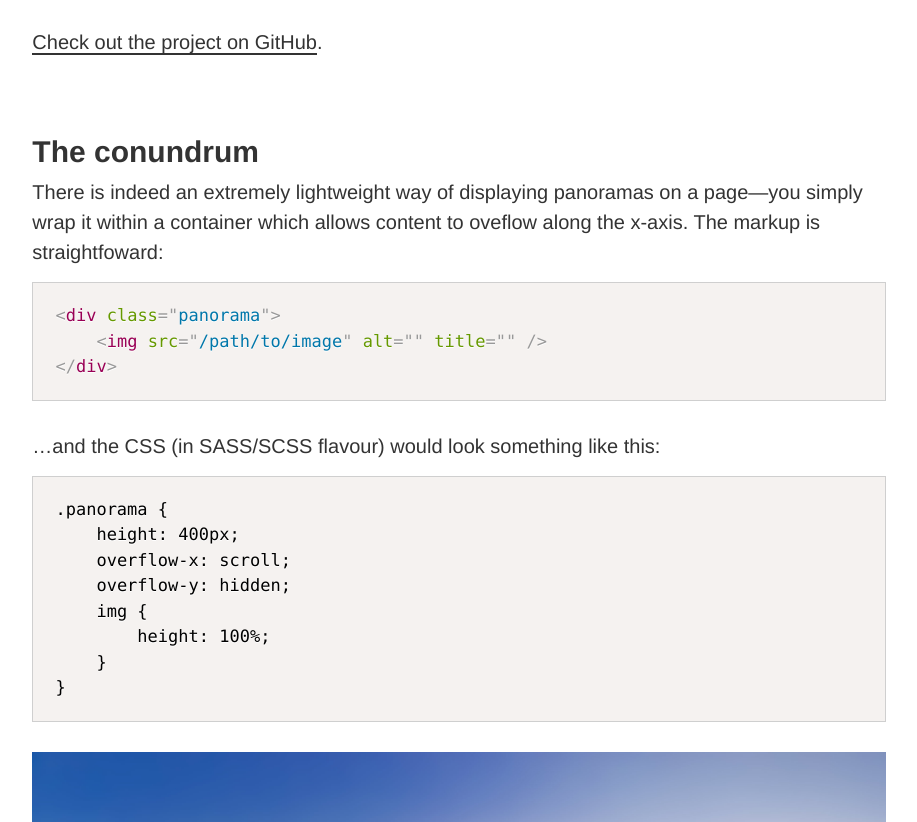
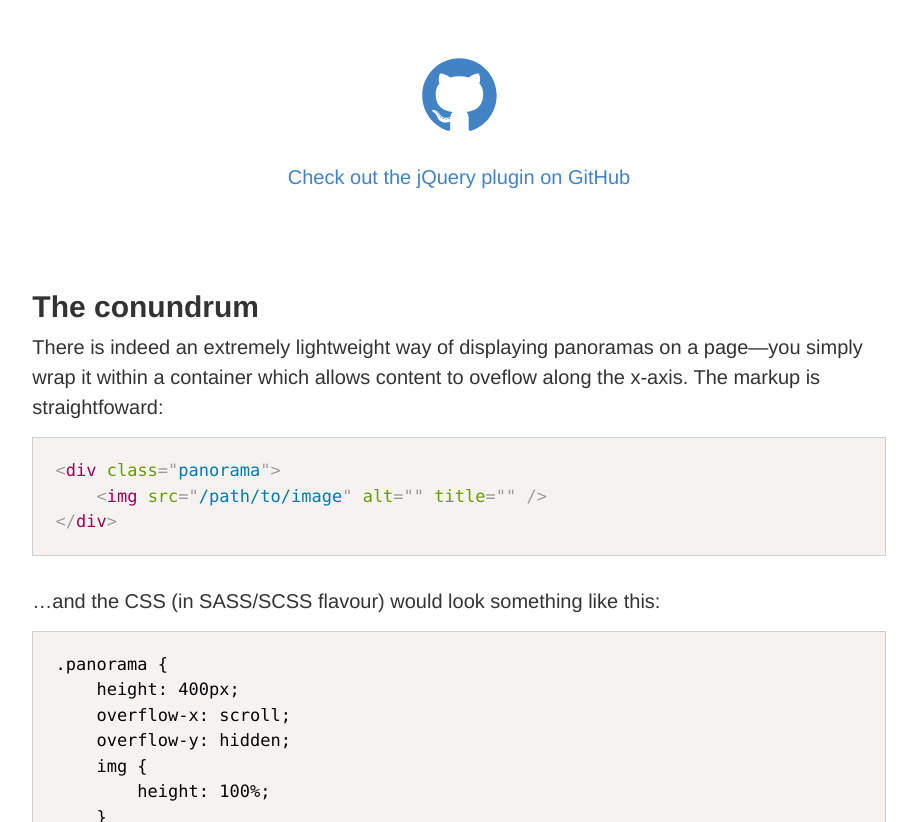
Before and after one commit to terrymun/paver, a website: page demo/index.html in a window 1280 px wide. Shown: the part 1034-1856 px from the top of the page, without its empty margins (181-1098 px from the left). Drawn offline with nearby package versions, Linux system fonts and the light colour scheme.

Commit message:
Updated demo styles and index

```diff
--- a/demo/css/style.scss
+++ b/demo/css/style.scss
@@ -277,6 +277,73 @@ code {
 					display: none;
 				}
 			}
+		}
+	}
+}
+
+/* Cards */
+/* Cards */
+.cards {
+	border-radius: .5rem;
+	display: flex;
+	flex-flow: row wrap;
+	margin: -.25rem;
+	margin-bottom: 1.25rem;
+	overflow: hidden;
+
+	svg {
+		display: block;
+		margin: 0 auto .75rem;
+		width: 5.25rem;
+		height: 5.25rem;
+		transition: all .125s ease-in-out;
+		path {
+      		transition: fill .125s ease-in-out;
+		}
+	}
+
+	& > a {
+		box-sizing: border-box;
+		border: none;
+		flex: 1 auto;
+		margin: 0 .25rem;
+		padding: 1rem;
+		position: relative;
+		overflow: hidden;
+		text-align: center;
+		transition: all .5s ease-in-out;
+
+		.branding {
+			transition: all .5s ease-in-out;
+		}
+
+		&::after {
+			content: '';
+			display: block;
+			position: absolute;
+			top: 0;
+			left: 0;
+			bottom: 0;
+			right: 0;
+			transition: all .5s cubic-bezier(0.19, 1, 0.22, 1);
+			transform: translateY(100%);
+			z-index: -1;
+		}
+
+		&.card-github {
+			background-color: transparent;
+			color: #4183c4;
+			flex-basis: auto;
+			&::after { background-color: #4183c4;}
+			svg.branding path { fill: #4183c4; }
+		}
+		&:hover {
+			color: #eee;
+			svg.branding {
+				transform: scale(1.25);
+				path { fill: #eee; }
+			}
+			&::after { transform: translateY(0); }
 		}
 	}
 }
--- a/demo/index.html
+++ b/demo/index.html
@@ -35,7 +35,39 @@
 			<h2 id="introduction">Introduction</h2>
 			<p><strong>Paver</strong> was initially a simple personal project to make panoramas more accessible. After upgrading from an iPhone 4 to a spanking new 6, I unlocked the world of panoramas made by a single, steady wave of the hand. Panoramas are breathtakingly beautiful when used correctly, but I have always been frustrated with how the default screens, in aspect ratios that are largely incompatible with the ultrawide format of panoramas, don't do these work much justice.</p>
 			<p>Current status:<br /><img src="https://travis-ci.org/terrymun/paver.svg" title="Travis CI build" alt="Travis CI Build" /> <img src="https://img.shields.io/github/release/terrymun/paver.svg" title="Latest stable Github release" alt="Latest stable Github release" /></p>
-			<p><a href="https://github.com/terrymun/paver">Check out the project on GitHub</a>.</p>
+			<div class="cards">
+				<a href="https://github.com/terrymun/Fluidbox" title="Check out the jQuery plugin on GitHub" class="card-github">
+					<svg class="branding" version="1.2" baseProfile="tiny" xmlns="http://www.w3.org/2000/svg" xmlns:xlink="http://www.w3.org/1999/xlink" x="0px" y="0px" viewBox="0 0 850.39 850.39" xml:space="preserve">
+						<g>
+						<path fill-rule="evenodd" fill="#191717" d="M424.731,131.743c-166.349,0-301.242,134.865-301.242,301.243
+		c0,133.097,86.314,246.015,206.008,285.849c15.053,2.786,20.583-6.537,20.583-14.493c0-7.18-0.278-30.915-0.409-56.086
+		c-83.806,18.225-101.489-35.543-101.489-35.543c-13.704-34.817-33.448-44.077-33.448-44.077
+		c-27.334-18.697,2.061-18.312,2.061-18.312c30.247,2.124,46.177,31.046,46.177,31.046c26.867,46.051,70.472,32.737,87.664,25.04
+		c2.704-19.467,10.508-32.762,19.125-40.283c-66.911-7.613-137.251-33.448-137.251-148.875c0-32.888,11.77-59.762,31.042-80.858
+		c-3.128-7.59-13.441-38.227,2.918-79.723c0,0,25.298-8.091,82.86,30.883c24.031-6.676,49.802-10.023,75.401-10.14
+		c25.601,0.117,51.391,3.464,75.466,10.14c57.499-38.975,82.758-30.883,82.758-30.883c16.396,41.496,6.084,72.133,2.958,79.723
+		c19.312,21.096,31.005,47.97,31.005,80.858c0,115.705-70.476,141.179-137.557,148.637c10.806,9.348,20.432,27.681,20.432,55.784
+		c0,40.308-0.346,72.746-0.346,82.67c0,8.019,5.422,17.412,20.689,14.454c119.628-39.878,205.836-152.757,205.836-285.81
+		C725.973,266.607,591.101,131.743,424.731,131.743z"/>
+						<path fill="#191717" d="M237.586,564.26c-0.662,1.5-3.02,1.948-5.164,0.92c-2.188-0.983-3.411-3.024-2.704-4.525
+		c0.648-1.539,3.006-1.968,5.188-0.939C237.094,560.698,238.341,562.759,237.586,564.26L237.586,564.26z M233.879,561.512"/>
+						<path fill="#191717" d="M249.79,577.87c-1.438,1.33-4.248,0.712-6.153-1.393c-1.973-2.1-2.338-4.91-0.882-6.261
+		c1.48-1.329,4.204-0.705,6.177,1.395C250.905,573.735,251.29,576.521,249.79,577.87L249.79,577.87z M246.915,574.787"/>
+						<path fill="#191717" d="M261.667,595.218c-1.847,1.287-4.867,0.083-6.733-2.596c-1.846-2.68-1.846-5.896,0.044-7.182
+		c1.866-1.285,4.842-0.126,6.732,2.529C263.552,590.692,263.552,593.908,261.667,595.218L261.667,595.218z M261.667,595.218"/>
+						<path fill="#191717" d="M277.938,611.981c-1.652,1.821-5.169,1.33-7.741-1.155c-2.636-2.426-3.366-5.874-1.715-7.697
+		c1.676-1.821,5.213-1.31,7.804,1.155C278.902,606.71,279.696,610.179,277.938,611.981L277.938,611.981z M277.938,611.981"/>
+						<path fill="#191717" d="M300.386,621.714c-0.731,2.359-4.117,3.43-7.527,2.427c-3.41-1.032-5.636-3.795-4.95-6.177
+		c0.707-2.378,4.112-3.493,7.546-2.422C298.861,616.57,301.092,619.312,300.386,621.714L300.386,621.714z M300.386,621.714"/>
+						<path fill="#191717" d="M325.04,623.518c0.083,2.484-2.811,4.545-6.391,4.588c-3.6,0.083-6.518-1.929-6.557-4.374
+		c0-2.509,2.831-4.545,6.431-4.608C322.103,619.055,325.04,621.053,325.04,623.518L325.04,623.518z M325.04,623.518"/>
+						<path fill="#191717" d="M347.98,619.614c0.429,2.422-2.061,4.911-5.617,5.573c-3.498,0.644-6.732-0.856-7.181-3.258
+		c-0.434-2.485,2.1-4.975,5.593-5.618C344.336,615.693,347.527,617.149,347.98,619.614L347.98,619.614z M347.98,619.614"/>
+						</g>
+ 					</svg>
+					<span>Check out the jQuery plugin on GitHub</span>
+				</a>
+			</div>
 			<h3 id="conundrum">The conundrum</h3>
 			<p>There is indeed an extremely lightweight way of displaying panoramas on a page&mdash;you simply wrap it within a container which allows content to oveflow along the x-axis. The markup is straightfoward:</p>
 			<pre class="language-markup" id="basic-markup"><code>&lt;div class="panorama"&gt;
```
Also changed, not shown: demo/css/style.css, 1 other file.
